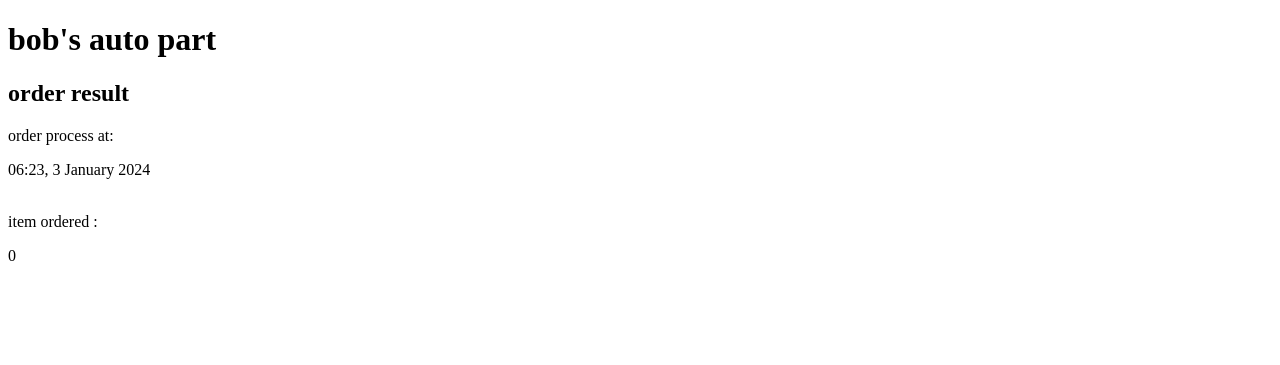
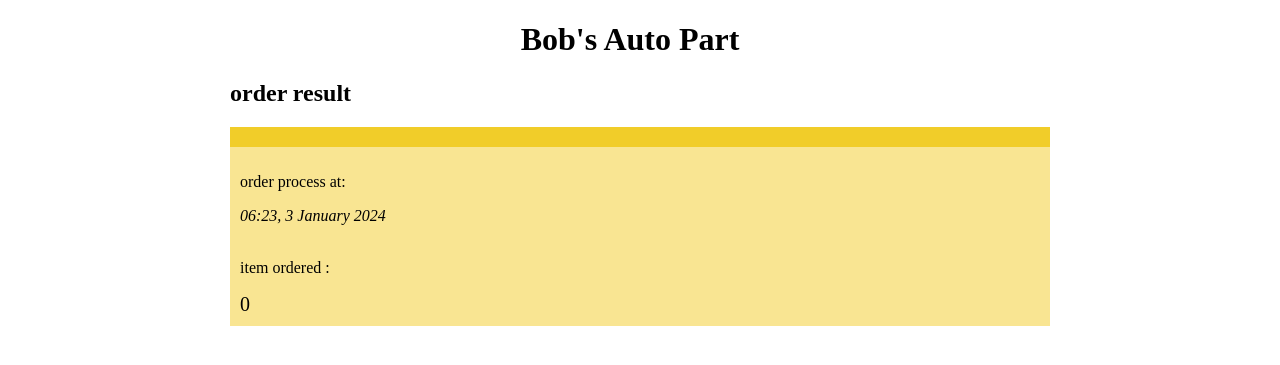
Before and after one commit to yinyinkyaw/order_project, a PHP site: page /ProcessOrder.php in a window 1280 px wide. Shown: the top 365 px of the page. Run offline with PHP 8.4, Linux system fonts and the light colour scheme.

Commit message:
[modify] voucher style

```diff
--- a/ProcessOrder.php
+++ b/ProcessOrder.php
@@ -4,12 +4,13 @@
 <head>
     <meta charset="UTF-8">
     <meta name="viewport" content="width=device-width, initial-scale=1.0">
+    <link rel="stylesheet" href="css/style.css">
     <title>bob's auto parts - order results</title>
 </head>
 
 <body>
     <div class="container">
-        <h1>bob's auto part</h1>
+        <h1 class="title">bob's auto part</h1>
         <h2>order result</h2>
         <div class="result">
             <?php
--- a/css/style.css
+++ b/css/style.css
@@ -36,3 +36,25 @@ button {
     border-radius: 5px;
     box-shadow: 2px 2px 5px #cdcdcd;
 }
+
+.title {
+    text-align: center;
+    font-size: 2rem;
+    text-transform: capitalize;
+}
+
+.result {
+    width: 100%;
+    height: 100%;
+    background-color: rgb(249, 229, 146);
+    padding: 10px;
+    border-top: 20px solid #f1cd29;
+}
+
+.date {
+    font-style: italic;
+}
+
+.number {
+    font-size: 20px;
+}
```
